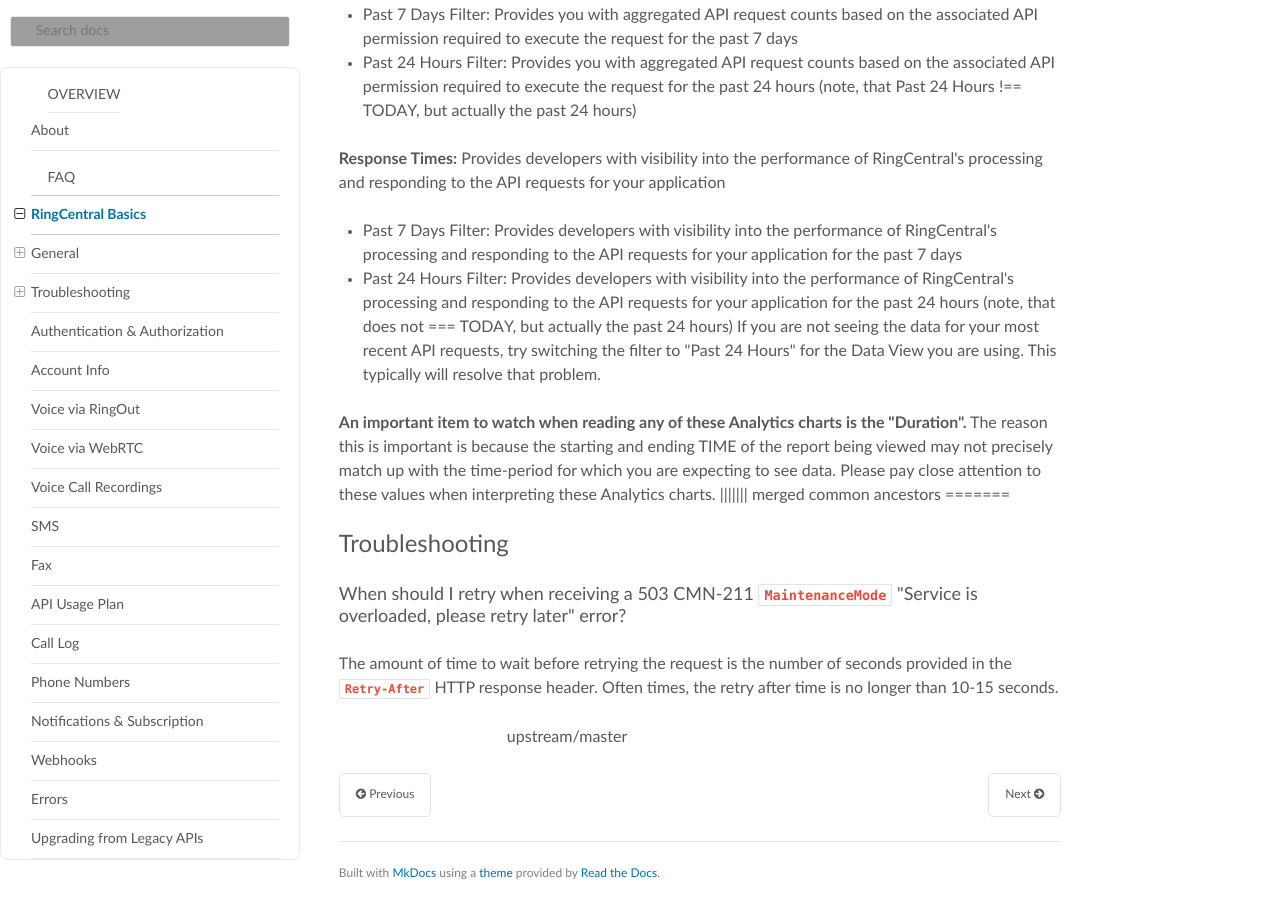
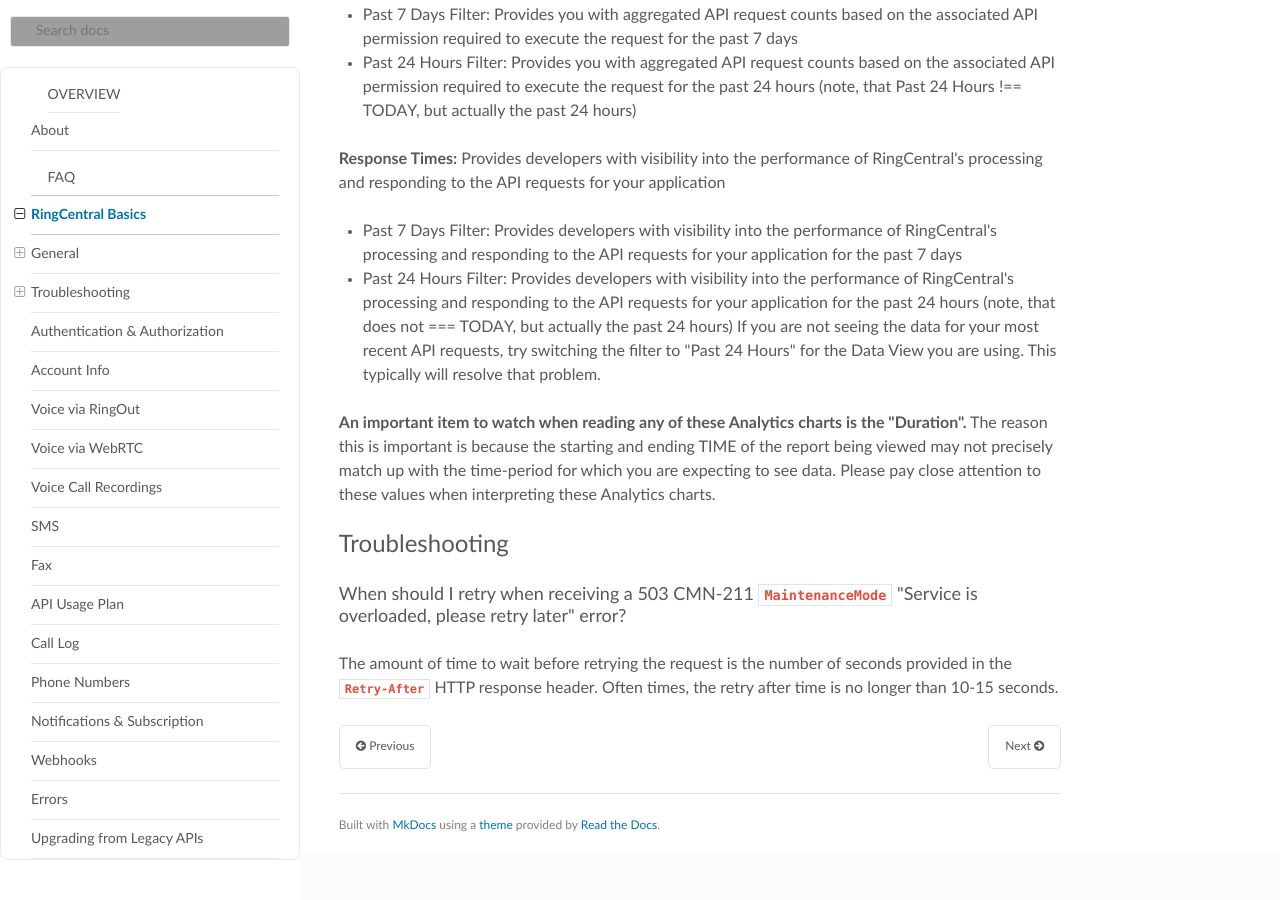
Before and after one commit to ringcentral/ringcentral-faq, an MkDocs documentation site: the page built from docs/basics.md, in a window 1280 px wide and 900 px high, scrolled down 3133 px. Built offline with MkDocs 1.6.1, drawn with Linux system fonts in a browser that asks for light colours; nearby versions of some CDN libraries; old or Windows-style settings are respelled for this version of MkDocs; grey boxes are pictures that could not be loaded.

Commit message:
Fix format issue

```diff
--- a/docs/basics.md
+++ b/docs/basics.md
@@ -79,12 +79,10 @@ The Analytics charts in Developer Portal are a tool to empower developers with t
 If you are not seeing the data for your most recent API requests, try switching the filter to "Past 24 Hours" for the Data View you are using. This typically will resolve that problem.
 
 **An important item to watch when reading any of these Analytics charts is the "Duration".** The reason this is important is because the starting and ending TIME of the report being viewed may not precisely match up with the time-period for which you are expecting to see data. Please pay close attention to these values when interpreting these Analytics charts.
-||||||| merged common ancestors
-=======
+
 
 ## Troubleshooting
 
 ### When should I retry when receiving a 503 CMN-211 `MaintenanceMode` "Service is overloaded, please retry later" error?
 
 The amount of time to wait before retrying the request is the number of seconds provided in the `Retry-After` HTTP response header. Often times, the retry after time is no longer than 10-15 seconds.
->>>>>>> upstream/master
```
